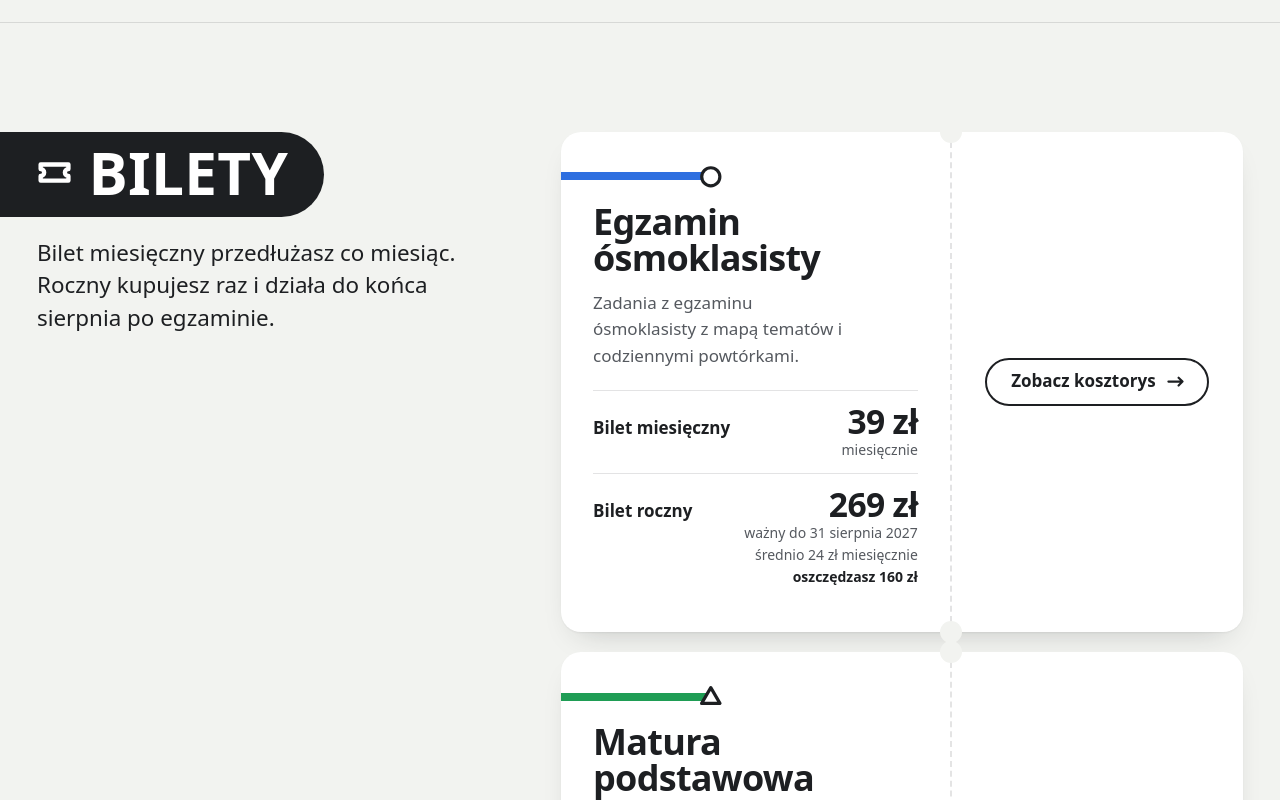
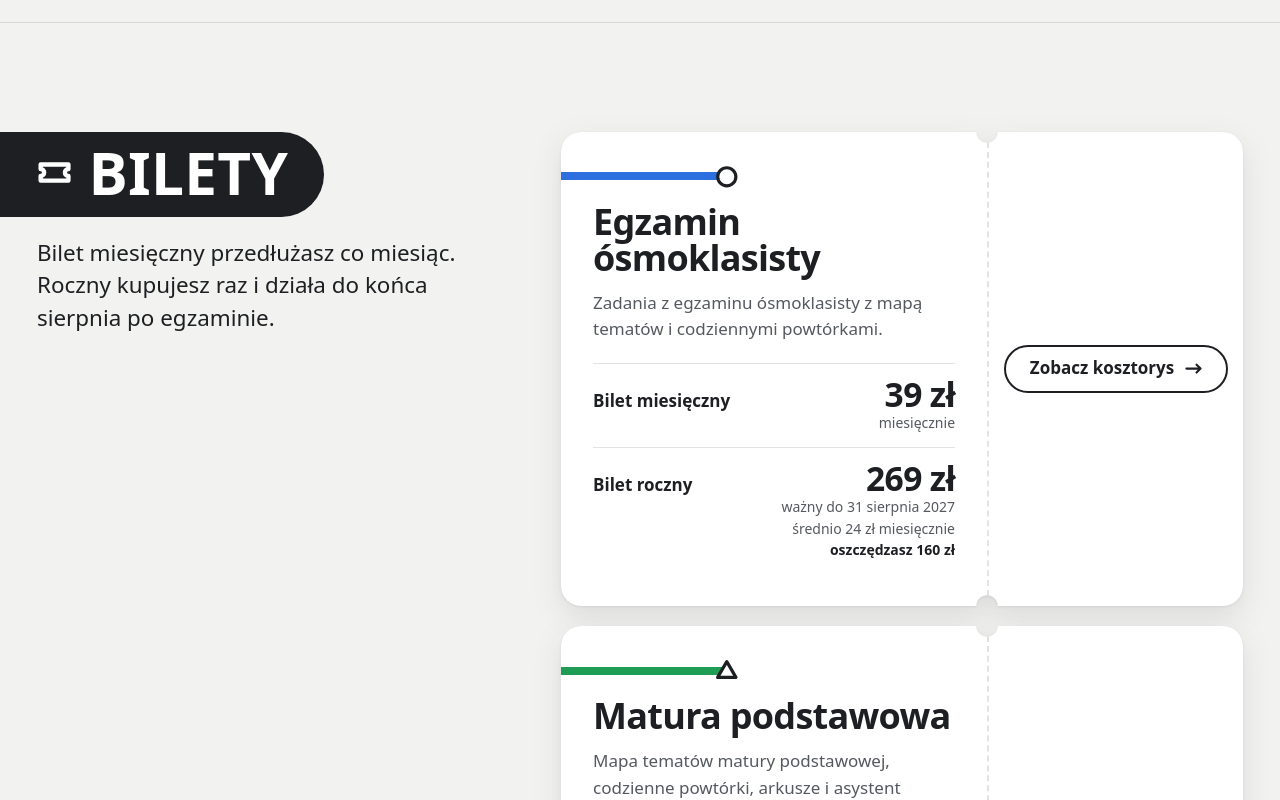
Before and after one commit to krzysztofjakubmiller/praca-inzynierska, a Vue app in the folder frontend/: page / in a window 1280 px wide. Shown: the part 4120-4920 px from the top of the page. Built offline with nearby package versions, Linux system fonts and the light colour scheme; a web font is replaced by a local one.

Commit message:
Napraw wygląd biletu

```diff
--- a/frontend/src/components/landing/TicketCard.vue
+++ b/frontend/src/components/landing/TicketCard.vue
@@ -43,13 +43,13 @@ onBeforeUnmount(() => observer?.disconnect())
 </script>
 
 <template>
-  <article
+  <div
     ref="ticket"
     class="ticket"
     :class="`ticket--${stage}`"
     :style="{ '--exam': `var(--exam-${exam.id})`, '--order': order }"
-    :aria-labelledby="`bilet-${exam.id}`"
   >
+    <article class="ticket__paper" :aria-labelledby="`bilet-${exam.id}`">
       <div class="ticket__main">
         <div class="ticket__line" aria-hidden="true">
           <span class="ticket__track" />
@@ -70,7 +70,9 @@ onBeforeUnmount(() => observer?.disconnect())
             <dd>
               <span class="ticket__price">{{ formatPrice(exam.prices.annual) }}</span>
               <span class="ticket__term">ważny do {{ validUntil }}</span>
-            <span class="ticket__term">średnio {{ formatPrice(annual.perMonth) }} miesięcznie</span>
+              <span class="ticket__term"
+                >średnio {{ formatPrice(annual.perMonth) }} miesięcznie</span
+              >
               <span v-if="annual.saving > 0" class="ticket__saving">
                 oszczędzasz {{ formatPrice(annual.saving) }}
               </span>
@@ -85,6 +87,7 @@ onBeforeUnmount(() => observer?.disconnect())
         </RouterLink>
       </div>
     </article>
+  </div>
 </template>
 
 <style scoped>
@@ -93,15 +96,38 @@ onBeforeUnmount(() => observer?.disconnect())
   --notch: 0.7rem;
   --reach: min(42%, 11rem);
   --arrival: calc(var(--order) * 140ms);
+  /* Cień rysuje filtr, bo idzie po kształcie razem z wyciętymi wcięciami. */
+  filter: drop-shadow(0 1px 1px rgb(29 31 34 / 0.08)) drop-shadow(0 10px 14px rgb(29 31 34 / 0.1));
+  transition:
+    translate 0.3s ease,
+    filter 0.3s ease;
+}
+
+/*
+ * Wcięcia perforacji to prawdziwe otwory w bilecie (maska), wycięte na wysokości linii
+ * oddzielającej część z przyciskiem, która ma stały rozmiar.
+ */
+.ticket__paper {
+  --stub-h: calc(3rem + 2 * var(--pad));
+  --notch-x: 0%;
+  --notch-y: calc(100% - var(--stub-h));
+  --notch-x2: 100%;
+  --notch-y2: var(--notch-y);
   display: grid;
   border-radius: 1.25rem;
   background: var(--surface);
-  box-shadow:
-    0 1px 2px rgb(29 31 34 / 0.06),
-    0 14px 32px -18px rgb(29 31 34 / 0.28);
-  transition:
-    translate 0.3s ease,
-    box-shadow 0.3s ease;
+  mask:
+    radial-gradient(
+      circle var(--notch) at var(--notch-x) var(--notch-y),
+      transparent calc(100% - 1px),
+      #000 100%
+    ),
+    radial-gradient(
+      circle var(--notch) at var(--notch-x2) var(--notch-y2),
+      transparent calc(100% - 1px),
+      #000 100%
+    );
+  mask-composite: intersect;
 }
 
 .ticket__main {
@@ -161,9 +187,7 @@ onBeforeUnmount(() => observer?.disconnect())
 .ticket:focus-within {
   --marker-fill: var(--exam);
   translate: 0 -3px;
-  box-shadow:
-    0 2px 4px rgb(29 31 34 / 0.08),
-    0 22px 40px -20px rgb(29 31 34 / 0.36);
+  filter: drop-shadow(0 2px 2px rgb(29 31 34 / 0.1)) drop-shadow(0 16px 20px rgb(29 31 34 / 0.14));
 }
 
 .ticket:focus-within .ticket__track {
@@ -174,9 +198,7 @@ onBeforeUnmount(() => observer?.disconnect())
   .ticket:hover {
     --marker-fill: var(--exam);
     translate: 0 -3px;
-    box-shadow:
-      0 2px 4px rgb(29 31 34 / 0.08),
-      0 22px 40px -20px rgb(29 31 34 / 0.36);
+    filter: drop-shadow(0 2px 2px rgb(29 31 34 / 0.1)) drop-shadow(0 16px 20px rgb(29 31 34 / 0.14));
   }
 
   .ticket:hover .ticket__track {
@@ -245,59 +267,30 @@ onBeforeUnmount(() => observer?.disconnect())
   font-weight: 650;
 }
 
-/* Część z przyciskiem oddzielona perforacją z dwoma wcięciami. */
+/* Część z przyciskiem oddzielona perforacją. */
 .ticket__stub {
-  position: relative;
   display: flex;
   align-items: center;
-  padding: var(--pad);
+  height: var(--stub-h);
+  padding-inline: var(--pad);
   border-top: 2px dashed var(--hairline);
 }
 
-.ticket__stub::before,
-.ticket__stub::after {
-  content: '';
-  position: absolute;
-  top: calc(-1 * var(--notch) - 1px);
-  width: calc(2 * var(--notch));
-  height: calc(2 * var(--notch));
-  border-radius: 50%;
-  background: var(--ground);
-}
-
-.ticket__stub::before {
-  left: calc(-1 * var(--notch));
-}
-
-.ticket__stub::after {
-  right: calc(-1 * var(--notch));
-}
-
 @media (min-width: 48rem) {
-  .ticket {
-    grid-template-columns: minmax(0, 1fr) auto;
+  .ticket__paper {
+    --stub-w: 16rem;
+    --notch-x: calc(100% - var(--stub-w));
+    --notch-y: 0%;
+    --notch-x2: var(--notch-x);
+    --notch-y2: 100%;
+    grid-template-columns: minmax(0, 1fr) var(--stub-w);
   }
 
   .ticket__stub {
     justify-content: center;
-    padding-inline: clamp(1.5rem, 0.5rem + 2vw, 2.5rem);
+    height: auto;
     border-top: 0;
     border-left: 2px dashed var(--hairline);
   }
-
-  .ticket__stub::before,
-  .ticket__stub::after {
-    left: calc(-1 * var(--notch) - 1px);
-  }
-
-  .ticket__stub::before {
-    top: calc(-1 * var(--notch));
-  }
-
-  .ticket__stub::after {
-    top: auto;
-    right: auto;
-    bottom: calc(-1 * var(--notch));
-  }
 }
 </style>
```
Lines whose indentation alone changed are shown as unchanged.
